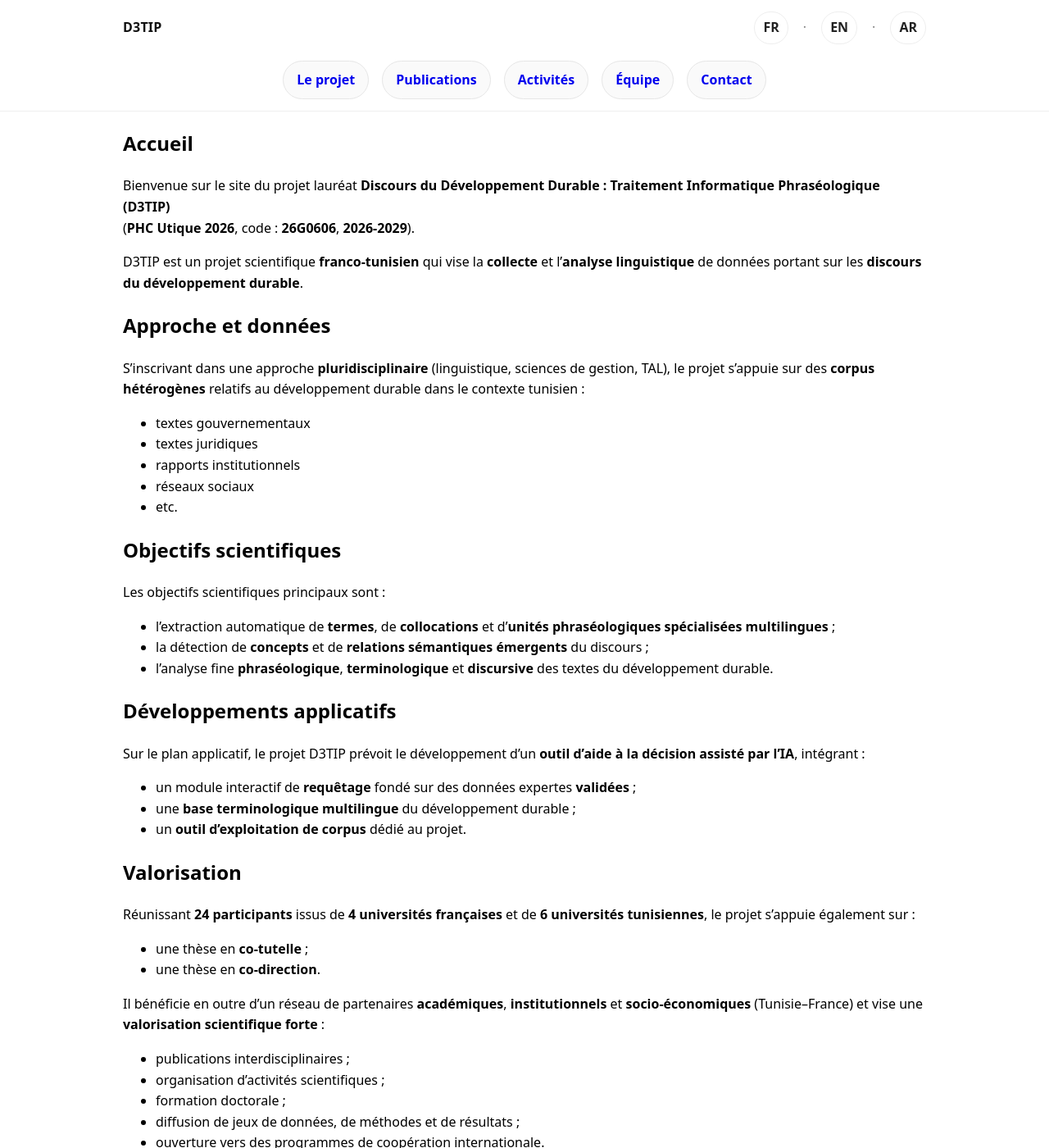
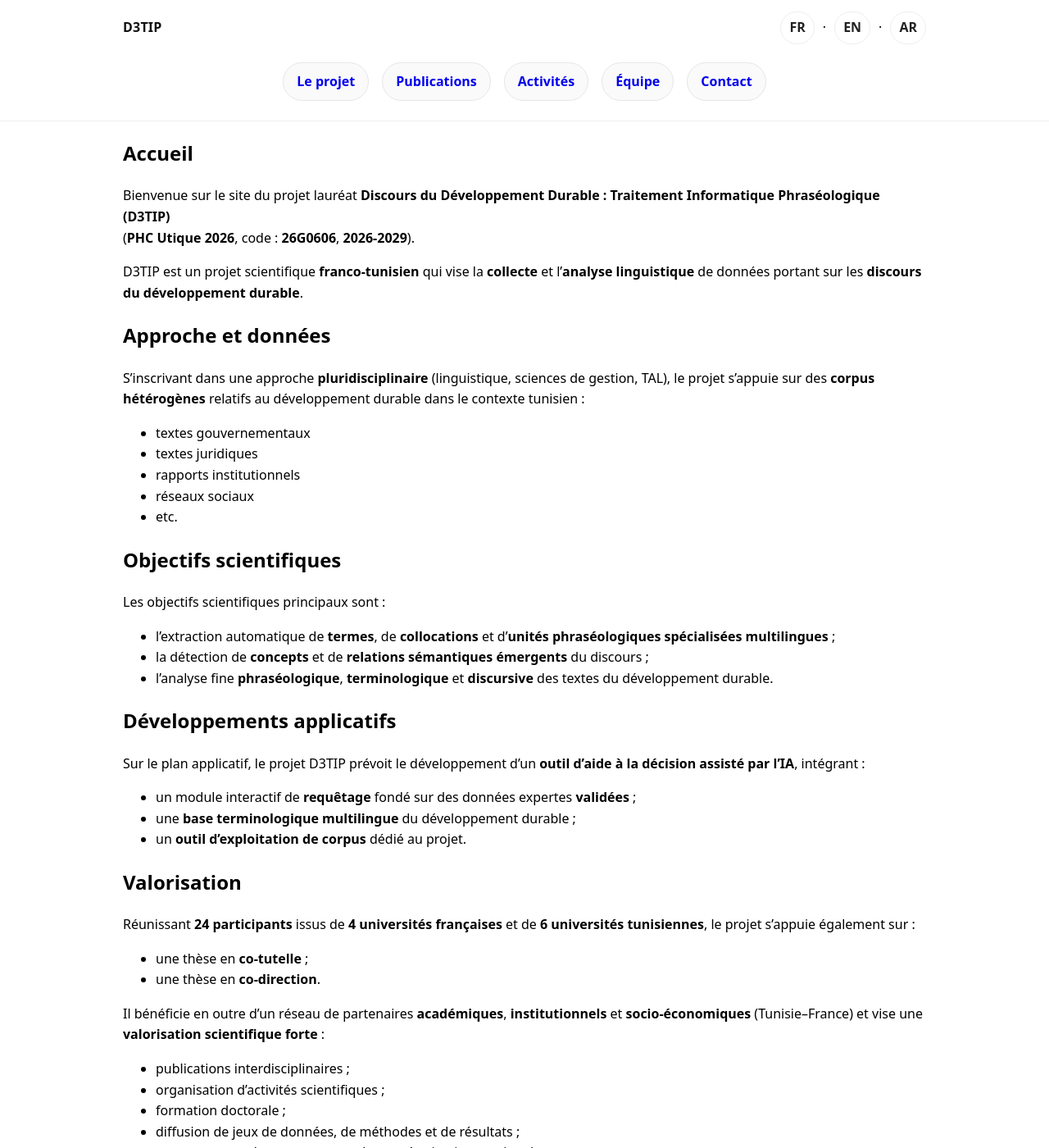
Before and after one commit to d3tip-phc-utique/d3tip-phc-utique.github.io, a Jekyll site: the page built from fr/index.md, in a window 1280 px wide and 1400 px high. Shown: the whole window at 82% size. Built offline with Jekyll 4.4.1, drawn with Linux system fonts in a browser that asks for light colours.

Commit message:
Update style.css

```diff
--- a/assets/css/style.css
+++ b/assets/css/style.css
@@ -1,13 +1,7 @@
 :root { --max: 980px; --pad: 18px; }
+
 body { margin: 0; font-family: system-ui, sans-serif; line-height: 1.6; }
 .container { max-width: var(--max); margin: 0 auto; padding: 0 var(--pad); }
-
-.topbar { position: sticky; top: 0; background: #fff; border-bottom: 1px solid #eee; }
-.navwrap { display: flex; align-items: center; justify-content: space-between; padding: 14px 0; }
-.brand { font-weight: 700; text-decoration: none; color: #111; }
-
-.lang-switch a { text-decoration: none; color: #222; font-weight: 600; }
-.lang-switch span { color: #888; margin: 0 8px; }
 
 main { padding: 26px 0 50px; }
 .page-header .subtitle { color: #555; margin-top: 6px; }
@@ -17,29 +11,31 @@ main { padding: 26px 0 50px; }
 .funding { font-weight: 700; }
 .small { color: #666; font-size: 0.95rem; }
 
-/* RTL polish */
-html[dir="rtl"] body { font-family: system-ui, "Noto Naskh Arabic", "Amiri", serif; }
-html[dir="rtl"] .navwrap { flex-direction: row-reverse; }
-html[dir="rtl"] .page-content { text-align: right; }
-
-
----
-
-/* Menu sous les langues */
 /* ===== Header + langues + menu (sobre) ===== */
 
 .topbar{
+  position: sticky;
+  top: 0;
   background: #fff;
   border-bottom: 1px solid #eee;
+
+  /* Empêche la ligne de “chevaucher” les boutons */
+  padding-bottom: 10px;
+  z-index: 10;
 }
 
 .navwrap{
+  display: flex;
+  align-items: center;
+  justify-content: space-between;
   padding: 14px 0 10px;
 }
 
 .brand{
   font-weight: 800;
   letter-spacing: 0.2px;
+  text-decoration: none;
+  color: #111;
 }
 
 .lang-switch{
@@ -51,22 +47,27 @@ html[dir="rtl"] .page-content { text-align: right; }
 .lang-switch a{
   text-decoration: none;
   font-weight: 700;
+  color: #222;
   padding: 6px 10px;
   border: 1px solid #eee;
   border-radius: 999px;
 }
 
-.lang-switch a:hover{
-  text-decoration: underline;
-}
+.lang-switch a:hover{ text-decoration: underline; }
 
 /* Menu sous les langues */
 .main-menu{
   display: flex;
   flex-wrap: wrap;
-  justify-content: center;     /* desktop: menu pas collé, pas étiré */
+  justify-content: center;
   gap: 10px 14px;
-  padding: 10px 0 14px;
+
+  /* On ajoute de l’air au-dessus du menu */
+  margin-top: 6px;
+  padding: 6px 0 14px;
+
+  /* Au cas où une ancienne règle mettrait une ligne ici */
+  border-top: 0 !important;
 }
 
 .menu-link{
@@ -75,7 +76,11 @@ html[dir="rtl"] .page-content { text-align: right; }
   padding: 9px 14px;
   border: 1px solid #e6e6e6;
   border-radius: 999px;
-  background: #fafafa;         /* léger, très sobre */
+  background: #fafafa;
+
+  /* Les boutons passent visuellement au-dessus de tout séparateur */
+  position: relative;
+  z-index: 1;
 }
 
 .menu-link:hover{
@@ -83,7 +88,6 @@ html[dir="rtl"] .page-content { text-align: right; }
   text-decoration: none;
 }
 
-/* Indique la page active (si Jekyll met la classe current sur certains thèmes: sinon c’est neutre) */
 .menu-link.current, .menu-link[aria-current="page"]{
   background: #fff;
   border-color: #d8d8d8;
@@ -91,15 +95,11 @@ html[dir="rtl"] .page-content { text-align: right; }
 
 /* Desktop: un peu plus d’air */
 @media (min-width: 900px){
-  .main-menu{
-    gap: 12px 16px;
-  }
-  .menu-link{
-    padding: 10px 16px;
-  }
+  .main-menu{ gap: 12px 16px; }
+  .menu-link{ padding: 10px 16px; }
 }
 
-/* Mobile: tu dis que ça va, on garde proche, mais un peu plus net */
+/* Mobile */
 @media (max-width: 640px){
   .main-menu{
     justify-content: start;
@@ -118,3 +118,8 @@ html[dir="rtl"] .page-content { text-align: right; }
 @media (max-width: 360px){
   .main-menu{ grid-template-columns: 1fr; }
 }
+
+/* ===== RTL polish ===== */
+html[dir="rtl"] body { font-family: system-ui, "Noto Naskh Arabic", "Amiri", serif; }
+html[dir="rtl"] .navwrap { flex-direction: row-reverse; }
+html[dir="rtl"] .page-content { text-align: right; }
```
